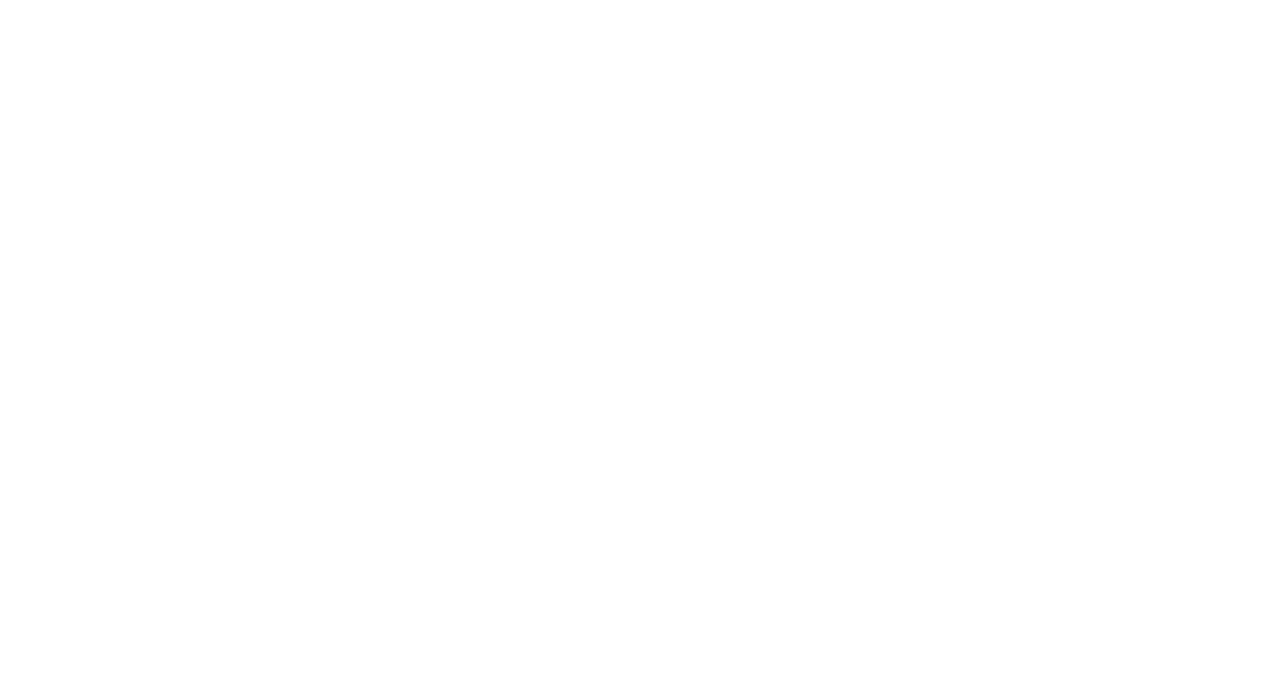
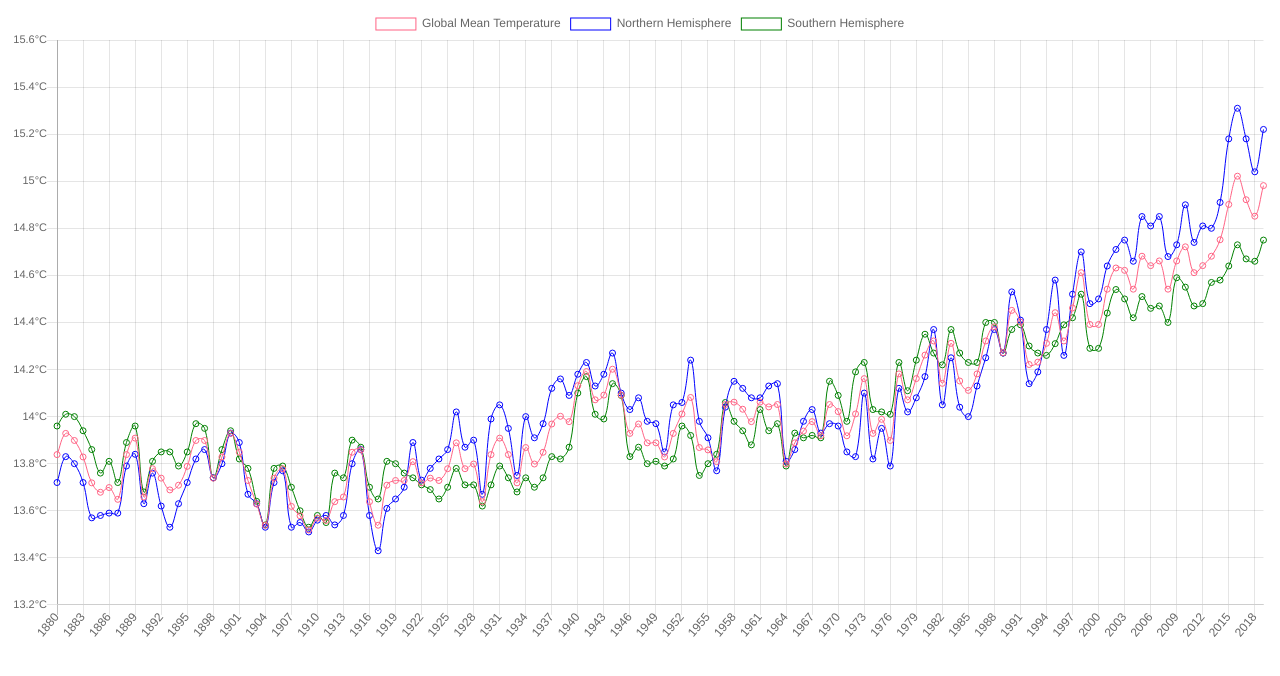
Before and after one commit to AntonioAscue/CodingPrep, a plain HTML site: page API-Intro1/02a_fetch_mult_CSV/index.html in a window 1280 px wide. Drawn offline with nearby package versions, Linux system fonts and the light colour scheme.

Commit message:
1st version of  mult. temp-data chart

```diff
--- a/API-Intro1/02a_fetch_mult_CSV/index.html
+++ b/API-Intro1/02a_fetch_mult_CSV/index.html
@@ -8,7 +8,7 @@
   <title>Document</title>
 </head>
 <body>
-  <canvas id="myChart"></canvas>
+  <canvas id="myChart" eight="40vh" width="80vw"></canvas>
 
   <script type="module" src="./script.js"></script>
 
--- a/API-Intro1/02a_fetch_mult_CSV/script.js
+++ b/API-Intro1/02a_fetch_mult_CSV/script.js
@@ -1,26 +1,45 @@
-function canvas(){
-const ctx = document.getElementById('myChart').getContext('2d');
-const myChart = new Chart(ctx, {
-    type: 'bar',
+async function chart() {
+  const data = await getData();
+  var ctx = document.getElementById('myChart').getContext('2d');
+  new Chart(ctx, {
+    type: 'line',
     data: {
-        labels: ['Red', 'Blue', 'Yellow', 'Green', 'Purple', 'Orange'],
+      labels: data.years,
       datasets: [{
-            label: '# of Votes',
-            data: [12, 19, 3, 5, 2, 3],
-            backgroundColor: [
-                'rgba(255, 99, 132, 0.2)',
-            ],
-            borderColor: [
-                'rgba(255, 99, 132, 1)',
-            ],
+        label: 'Global Mean Temperature',
+        data: data.global,
+        backgroundColor: 'transparent',
+        borderColor: 'rgba(255, 99, 132, 1)',
         borderWidth: 1
-        }]
+      },
+      {
+        label: 'Northern Hemisphere',
+        data: data.northern,
+        backgroundColor: 'transparent',
+        borderColor: 'blue',
+        borderWidth: 1
+      },
+      {
+        label: 'Southern Hemisphere',
+        data: data.southern,
+        backgroundColor: 'transparent',
+        borderColor: 'green',
+        borderWidth: 1
+      }
+      ]
     },
     options: {
       scales: {
         yAxes: [{
           ticks: {
-                    beginAtZero: true
+            beginAtZero: false,
+            min: 13.2,
+            max: 15.6,
+            stepSize: 0.2,
+            fontSize: 11,
+            callback: function(value) {
+              return value + '°C';
+            }
           }
         }]
       }
@@ -29,34 +48,30 @@ const myChart = new Chart(ctx, {
 }
 
 async function getData() {
-  //variables to store data
-  const year = [];
-  const globTemp = [];
+  const years = [];
+  const globalTemp = [];
   const NHTemp = [];
   const SHTemp = [];
-  //fetch data
+
   const response = await fetch('./data/ZonAnn.Ts+dSST.csv');
   const table = await response.text();
-  // parse data
   table
     .trim()
     .split(/\n/)
     .slice(1)
     .map(row => {
-      const parseData = row.split(',');
-      year.push(parseData[0]);
-      globTemp.push(parseData[1]);
-      NHTemp.push(parseData[2]);
-      SHTemp.push(parseData[3]);
+      const dataPoints = row.split(',');
+      years.push(dataPoints[0]);
+      globalTemp.push(parseFloat(dataPoints[1] + 14) + 14);
+      NHTemp.push(parseFloat(dataPoints[2]) + 14);
+      SHTemp.push(parseFloat(dataPoints[3]) + 14);
     })
   return {
-      'year': year,
-      'global': globTemp,
-      'nothern': NHTemp,
+   'years': years,
+   'global': globalTemp,
+   'northern': NHTemp,
    'southern': SHTemp
   }
 }
-getData()
-  .then(data =>{
-    console.log(data);
-  })
+
+chart();
--- a/API-Intro1/02a_fetch_mult_CSV/test.js
+++ /dev/null
@@ -1 +0,0 @@
-export const array = [1,2,3];
```
Lines whose indentation alone changed are shown as unchanged.
